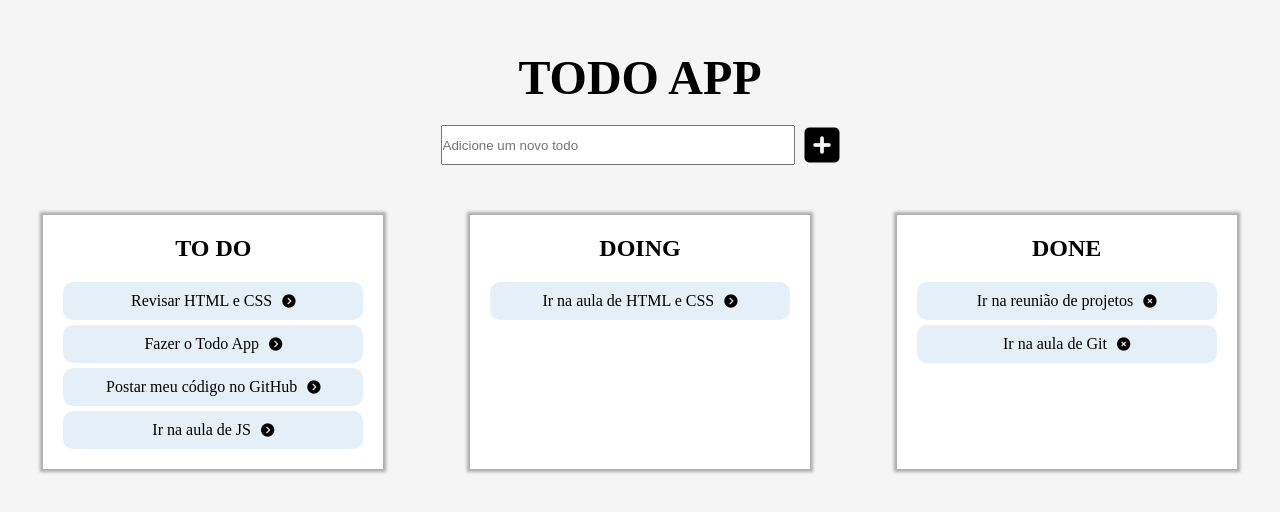
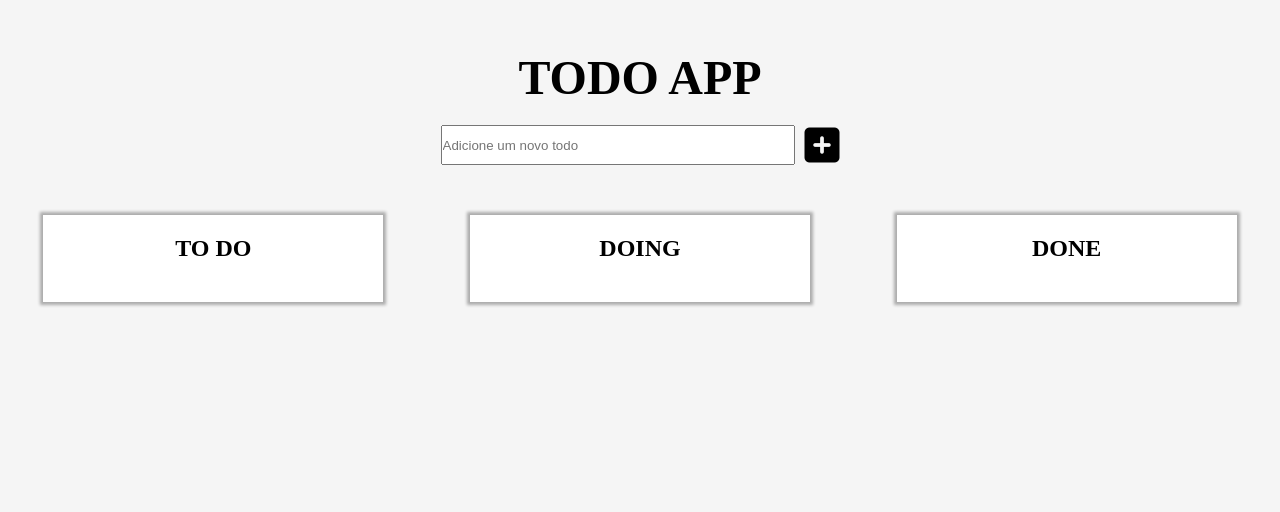
Before and after one commit to FagnerOnesko/projeto-ToDo, a plain HTML site: page index.html in a window 1280 px wide. Drawn offline with Linux system fonts and the light colour scheme.

Commit message:
Add HTML-comentar as listas estaticas

```diff
--- a/index.html
+++ b/index.html
@@ -20,25 +20,25 @@
         <div class="cartoes">
             <h2>TO DO</h2>
             <ul id="todo">
-                <li>Revisar HTML e CSS<button><i class="fas fa-chevron-circle-right"></i></button></li>
+                <!-- <li>Revisar HTML e CSS<button><i class="fas fa-chevron-circle-right"></i></button></li>
                 <li>Fazer o Todo App<button><i class="fas fa-chevron-circle-right"></i></button></li>
                 <li>Postar meu código no GitHub<button><i class="fas fa-chevron-circle-right"></i></button></li>
-                <li>Ir na aula de JS<button><i class="fas fa-chevron-circle-right"></i></button></li>
+                <li>Ir na aula de JS<button><i class="fas fa-chevron-circle-right"></i></button></li> -->
             </ul>
         </div>
 
         <div class="cartoes">
             <h2>DOING</h2>
             <ul id="doing">
-                <li>Ir na aula de HTML e CSS<button><i class="fas fa-chevron-circle-right"></i></button></li>
+                <!-- <li>Ir na aula de HTML e CSS<button><i class="fas fa-chevron-circle-right"></i></button></li> -->
             </ul>
         </div>
 
         <div class="cartoes">
             <h2>DONE</h2>
             <ul id="done">
-                <li>Ir na reunião de projetos<button><i class="fas fa-times-circle"></i></button></li>
-                <li>Ir na aula de Git<button><i class="fas fa-times-circle"></i></button></li>
+                <!-- <li>Ir na reunião de projetos<button><i class="fas fa-times-circle"></i></button></li>
+                <li>Ir na aula de Git<button><i class="fas fa-times-circle"></i></button></li> -->
             </ul>
         </div>
     </div>
```
